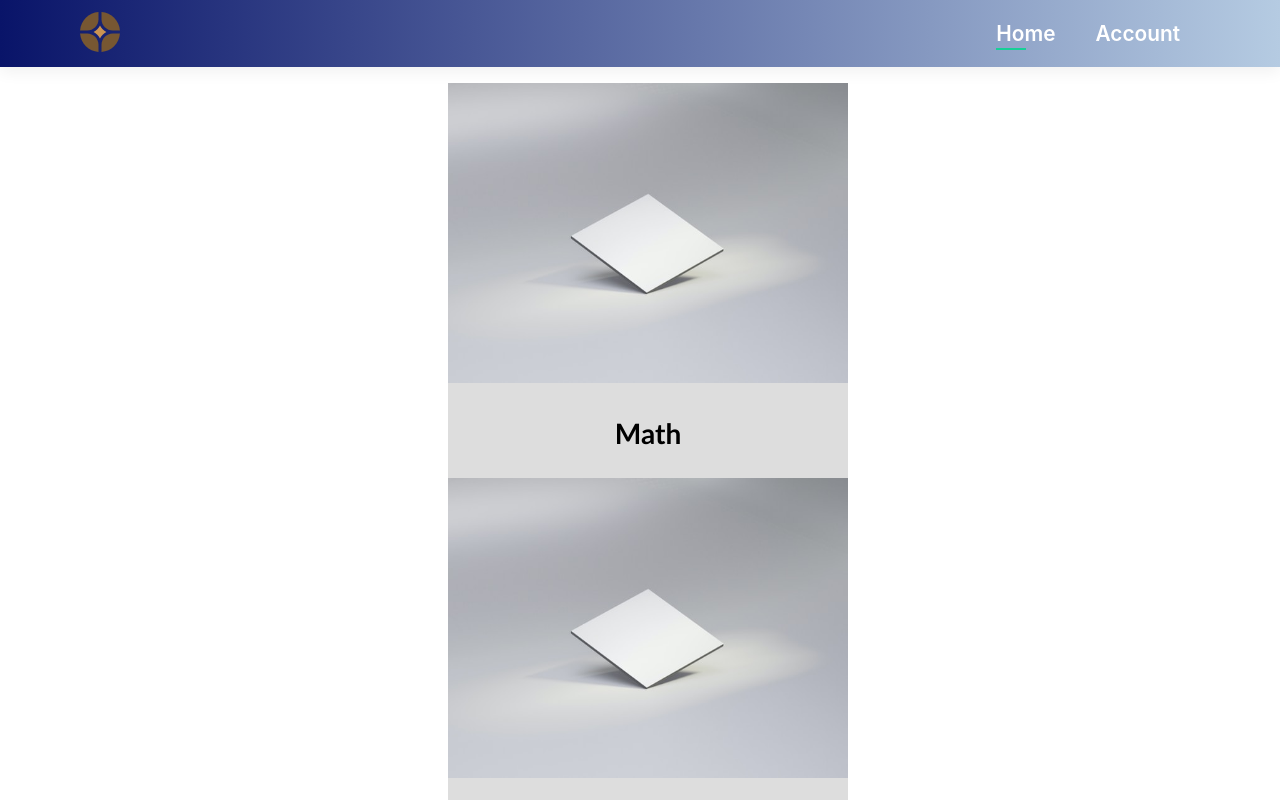
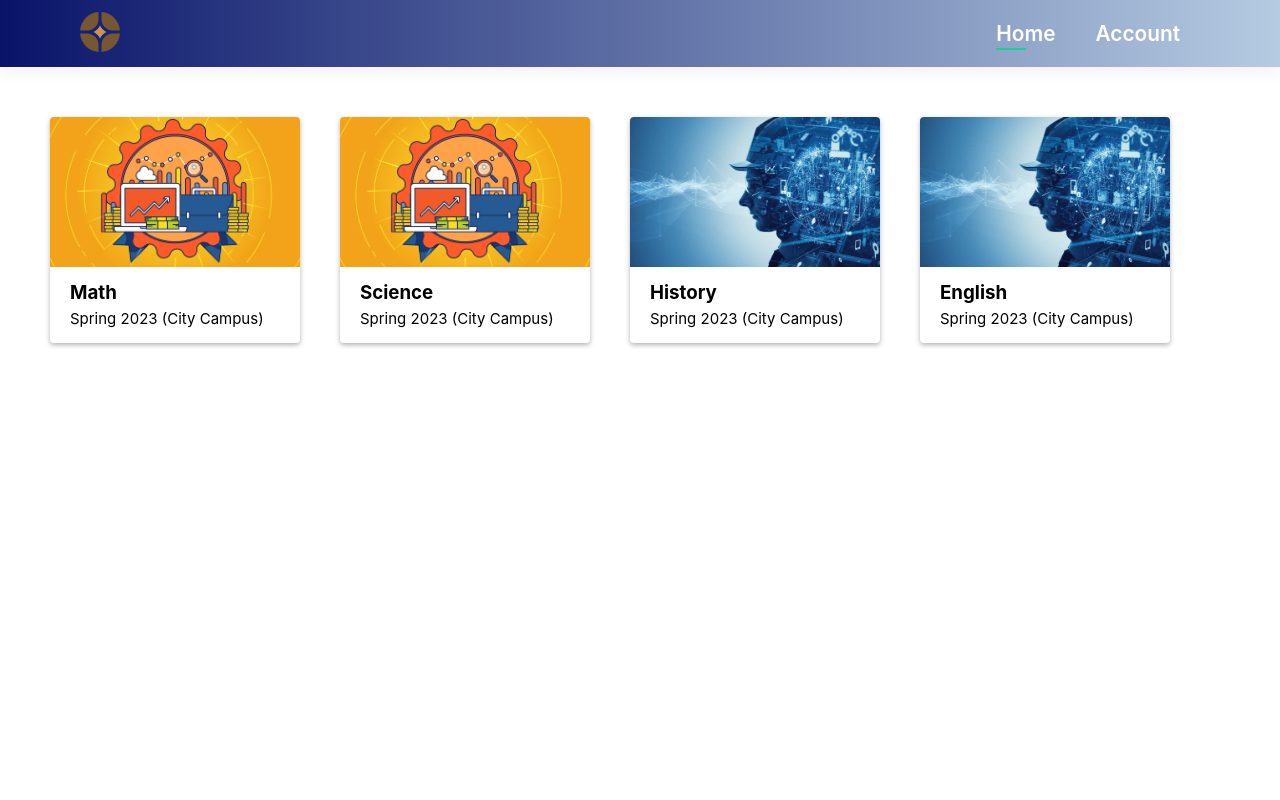
Before and after one commit to marcus-karozis/Project-4-Team-5, a React (Create React App) app: page / in a window 1280 px wide. Shown: the top 800 px of the page. Built offline with nearby package versions, Linux system fonts and the light colour scheme.

Commit message:
Changes to the subject cards.

```diff
--- a/src/App.js
+++ b/src/App.js
@@ -12,72 +12,35 @@ import ReactDOM from 'react-dom/client';
 import SubjectPage from './SubjectPage';
 
 const subjects = [
-  { subject: 'Math', classes: ['Lecture', 'Tutorial'] },
-  { subject: 'Science', classes: ['Lecture', 'Workshop'] },
-  { subject: 'History', classes: ['Lecture', 'Tutorial'] },
-  { subject: 'English', classes: ['Lecture', 'Tutorial', 'Workshop'] },
+  { subject: 'Math', subjectImage: require('./images/analysis.png'), classes: ['Lecture', 'Tutorial'] },
+  { subject: 'Science', subjectImage: require('./images/analysis.png'), classes: ['Lecture', 'Workshop'] },
+  { subject: 'History', subjectImage: require('./images/engineer.png'), classes: ['Lecture', 'Tutorial'] },
+  { subject: 'English', subjectImage: require('./images/engineer.png'), classes: ['Lecture', 'Tutorial', 'Workshop'] },
 ];
 
 
-const subjectPage = ReactDOM.createRoot(document.getElementById('root'));
-
-
-function SubjectCard() {
-  function handleSubjectClick() {
-    subjectPage.render(
-      <React.StrictMode>
-        <SubjectPage />
-      </React.StrictMode>
-    )
-  }
-
-  return (
-    <div className="subject-card">
-      <div>
-        <img src={subjectImage} className="small-image-sizer" alt="subject" />
-      </div>
-      <div className="center-text">
-        <button className="subject-button" onClick={handleSubjectClick}>
-          Subject Name
-        </button>
-      </div>
-    </div>
-
-  )
-}
 
 function App() {
   return (
     <Router>
       <div className="App">
         <Navbar />
-        <Routes>
-
-            <Route path="/" element={<SubjectList />}  />
+        <div className='dashboard'>
+          <Routes>
+            <Route path="/" element={<SubjectList />} />
             {subjects.map(({ subject, classes }) => (
               <Route
                 key={subject}
                 path={`/subject/:subject`}
-                element={<SubjectClasses subjects={subjects}/>}
+                element={<SubjectClasses subjects={subjects} />}
               />
             ))}
-        </Routes>
+          </Routes>
+        </div>
+
       </div>
     </Router>
   );
 }
 
 export default App;
-
-//OG
-// <div className="App">
-// <Navbar/>
-// </div>
-// <div className="SubjectCard">
-// {subjectData.map(subjectData => (
-//   <Subjects
-//   key={subjectData.id}
-//   subjectName={subjectData.subjectName}
-// />
-// ))}
-// </div>
--- a/src/SubjectClasses.js
+++ b/src/SubjectClasses.js
@@ -2,6 +2,7 @@
 import React from 'react';
 import { Link, useParams } from 'react-router-dom';
 import subjectImage from './white_paper.jpg';
+import './Subjects.css'
 
 
 function SubjectClasses({ subjects }) {
@@ -17,18 +18,18 @@ function SubjectClasses({ subjects }) {
     const { subject, classes } = selectedSubjectObj;
 
     return (
-        <div className="subjectList">
+        <div className="subject-list">
             {classes.map((classType) => (
-                <div key={classType.id} className='subjectCard'>
-                    <div className="subjectCard_content">
-                        <Link to={`/subject/${subject}/${classType}`} style={{ textDecoration: 'none', color: 'black', textAlign: 'center' }}>
+                <div key={classType} className='card-box'>
+                    <Link to={`/subject/${subject}/${classType}`} className='card-item' >
                         <div>
-                                <img src={subjectImage} className="small-image-sizer" alt={`${subject} icon`} />
-                            </div>
-                            <h3 className="subjectName"> {classType} </h3>
-                            <p> class starts at : 16:00</p>
-                        </Link>
-                    </div>
+                            <img src={subjectImage} className="card-image"  alt={`${subject} icon`} />
+                        </div>
+                        <div className='card-text'>
+                            <h3 className="card-name"> {classType} </h3>
+                            <p className="card-time"> Class starts at : 16:00</p>
+                        </div>
+                    </Link>
                 </div>
             ))}
         </div>
--- a/src/SubjectList.js
+++ b/src/SubjectList.js
@@ -1,30 +1,29 @@
 // src/components/SubjectList.js
 import React from 'react';
 import { Link } from 'react-router-dom';
-
-import subjectImage from './white_paper.jpg'
+import './Subjects.css'
 
 const subjects = [
-    { subject: 'Math', classes: ['Lecture', 'Tutorial'] },
-    { subject: 'Science', classes: ['Lecture', 'Workshop'] },
-    { subject: 'History', classes: ['Lecture', 'Tutorial'] },
-    { subject: 'English', classes: ['Lecture', 'Tutorial', 'Workshop'] },
+    { subject: 'Math', subjectImage: require('./images/analysis.png'), subjectDate: "Spring 2023 (City Campus)", classes: ['Lecture', 'Tutorial'] },
+    { subject: 'Science', subjectImage: require('./images/analysis.png'), subjectDate: "Spring 2023 (City Campus)", classes: ['Lecture', 'Workshop'] },
+    { subject: 'History', subjectImage: require('./images/engineer.png'), subjectDate: "Spring 2023 (City Campus)", classes: ['Lecture', 'Tutorial'] },
+    { subject: 'English', subjectImage: require('./images/engineer.png'), subjectDate: "Spring 2023 (City Campus)", classes: ['Lecture', 'Tutorial', 'Workshop'] },
 ];
 
 function SubjectList() {
     return (
-        <div className="subjectList">
-            {subjects.map(({ subject }) => (
-                <div key={"subject.id"} className='subjectCard'>
-                    <div className="subjectCard__content">
-                        <Link to={`/subject/${subject}`} style={{ textDecoration: 'none', color: 'black', textAlign: 'center' }}>
-                            <div>
-                                <img src={subjectImage} className="small-image-sizer" alt="subject" />
-                            </div>
-                            <h3 className="subjectName"> {subject} </h3>
-
-                        </Link>
-                    </div>
+        <div className="subject-list">
+            {subjects.map(({ subject, subjectImage, subjectDate }) => (
+                <div key={subject} className='card-box'>
+                    <Link to={`/subject/${subject}`} className="card-item">
+                        <div>
+                            <img src={subjectImage} className="card-image" alt={`${subject} card`} />
+                        </div>
+                        <div className="card-text">
+                            <h3 className="card-name"> {subject} </h3>
+                            <p className="card-date">{subjectDate}</p>
+                        </div>
+                    </Link>
                 </div>
             ))}
         </div>
--- /dev/null
+++ b/src/Subjects.css
@@ -0,0 +1,67 @@
+.card-image {
+    height: 150px;
+    width: 250px;
+    object-fit: cover;
+}
+
+.card-box {
+    height: auto;
+    width: auto;
+    margin: 20px;
+    background-color: #f0f0f0;
+    /* Set a background color for the boxes */
+    box-shadow: 0 2px 5px rgba(0, 0, 0, .3);
+    /* Add a shadow to the boxes */
+    border-radius: 4px;
+    box-sizing: border-box;
+    overflow: hidden;
+    background: #fff;
+    display: inline-block;
+    vertical-align: top;
+}
+
+.card-box:hover {
+    box-shadow: 0 4px 10px rgba(0, 0, 0, .35);
+    text-decoration: underline;
+}
+
+.card-list {
+    display: flex;
+    flex-wrap: wrap;
+}
+
+.card-name {
+    text-align: left;
+    text-decoration: none;
+    margin: 0 5px 5px 10px;
+}
+
+
+.card-text {
+    padding: 10px;
+    color: black;
+    position: relative;
+}
+
+.card-date {
+    text-align: left;
+    text-decoration: none;
+    margin: 0 5px 5px 10px;
+    font-size: 15px;
+}
+
+.card-time {
+    text-align: left;
+    text-decoration: none;
+    margin: 0 5px 5px 10px;
+    font-size: 15px;
+}
+
+.dashboard {
+    padding: 30px;
+    position: absolute;
+}
+
+.card-item {
+    text-decoration: none;
+}
```
Also changed, not shown: src/images/analysis.png (added), src/images/engineer.png (added).
